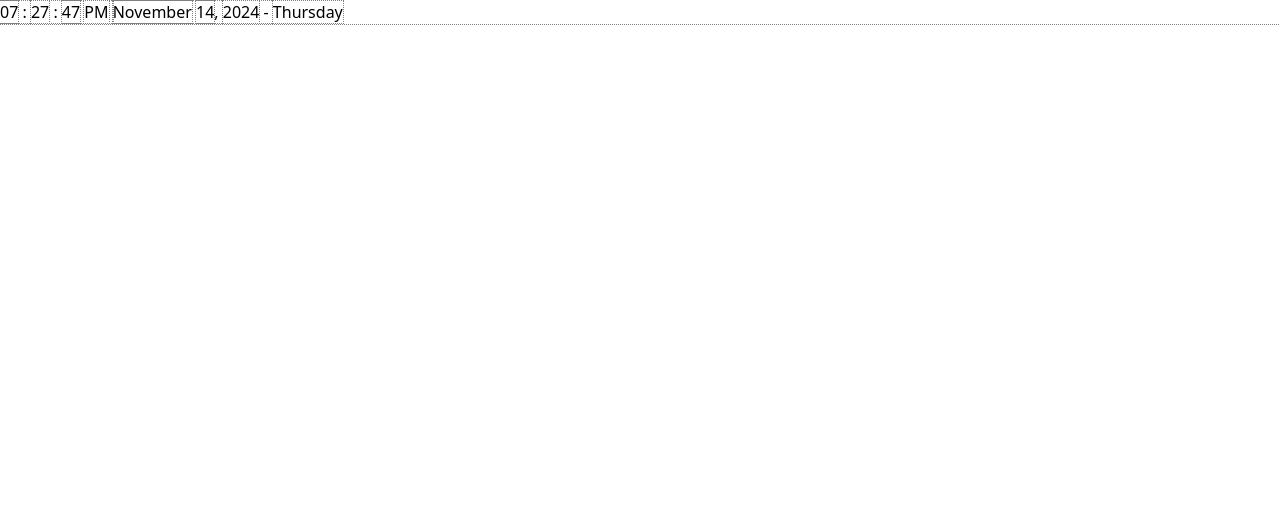
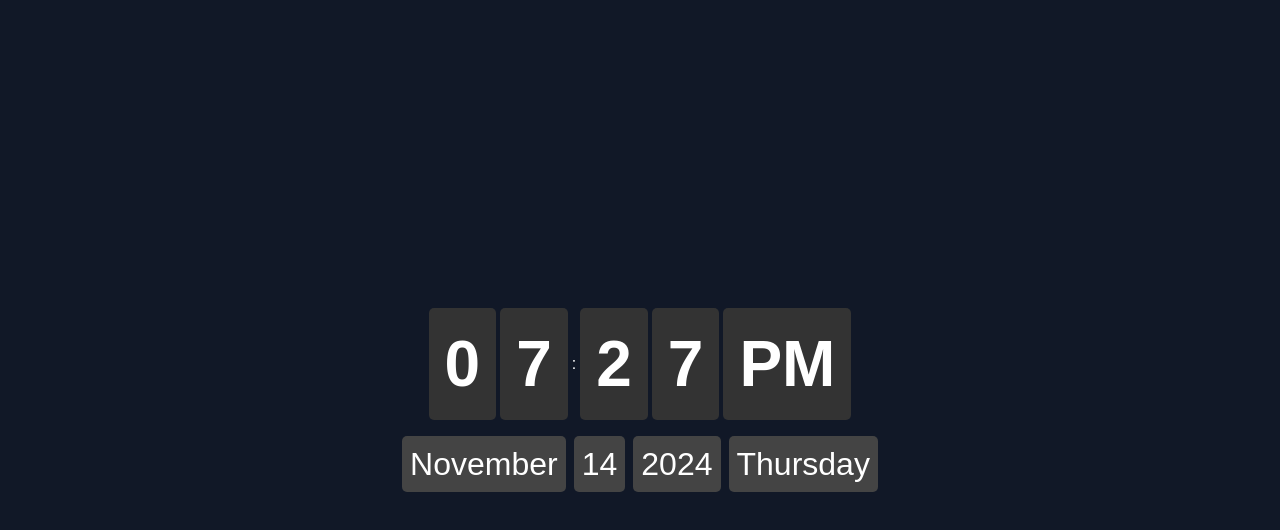
Before and after one commit to Oscar-Ruelas/date-time-tailwind, a website: page public/index.html in a window 1280 px wide. Drawn offline with Linux system fonts and the light colour scheme.

Commit message:
almost done

```diff
--- a/public/date.js
+++ b/public/date.js
@@ -2,70 +2,43 @@
 Static Data
 ************/
 const allTheMonths = [
-    "January",
-    "February",
-    "March",
-    "April",
-    "May",
-    "June",
-    "July",
-    "August",
-    "September",
-    "October",
-    "November",
-    "December"
+  "January", "February", "March", "April", "May", "June",
+  "July", "August", "September", "October", "November", "December"
 ];
 const allTheDays = [
-    "Sunday",
-    "Monday",
-    "Tuesday",
-    "Wednesday",
-    "Thursday",
-    "Friday",
-    "Saturday"
+  "Sunday", "Monday", "Tuesday", "Wednesday", "Thursday", "Friday", "Saturday"
 ];
 
 /************
 Dynamic Data
 ************/
-  // Get and store current date and time with `new Date()` object
 const dateNow = new Date();
 
-  // Check-Check: See all `Date()` methods and properties
-  console.log( dateNow );
-
 const gotMonth = dateNow.getMonth();
-  // Get current day of the month
 let gotDayOfMonth = dateNow.getDate();
-  // Get current year
 const gotYear = dateNow.getFullYear();
-  // Get current day of the week
 const gotDayOfWeek = dateNow.getDay();
-
-  // Check-Check: Is the data correct?
-  console.log(gotMonth, gotDayOfMonth, gotYear, gotDayOfWeek);
 
 /************
 Get DOM Elements
 ************/
-  // Get the month
 const month = document.querySelector(".month");
-  // Get day of the month
 const dayOfMonth = document.querySelector(".dayOfMonth");
-  // Get year
 const year = document.querySelector('.year');
-  // Get Day of Week
 const dayOfWeek = document.querySelector('.dayOfWeek');
 
+/************
+Set DOM Elements with Cube Animation
+************/
+const setCubeElement = (element, newValue) => {
+  if (element.innerText !== newValue) {
+      element.innerText = newValue;
+      element.classList.add('animate-cube');
+      setTimeout(() => element.classList.remove('animate-cube'), 1000);
+  }
+};
 
-  /************
-  Set DOM Elements
-  ************/
-  // Set the month
-  month.innerText = allTheMonths[gotMonth];
-  // Set day of the month
-  dayOfMonth.innerText = gotDayOfMonth;
-  // Set the year
-  year.innerText = gotYear;
-  // Set the day of the week
-  dayOfWeek.innerText = allTheDays[gotDayOfWeek];
+setCubeElement(month, allTheMonths[gotMonth]);
+setCubeElement(dayOfMonth, gotDayOfMonth);
+setCubeElement(year, gotYear);
+setCubeElement(dayOfWeek, allTheDays[gotDayOfWeek]);
--- a/public/index.html
+++ b/public/index.html
@@ -3,36 +3,53 @@
 <head>
     <meta charset="UTF-8">
     <meta name="viewport" content="width=device-width, initial-scale=1.0">
-    <title>Tailwind CSS Starter Kit</title>
+    <title>Flip Clock</title>
 
     <link rel="stylesheet" href="style.css">
-
     <script src="time.js" defer></script>
     <script src="date.js" defer></script>
+</head>
+<body class="bg-gray-900 text-white flex justify-center items-center min-h-screen">
 
-</head>
-<body>
-
-    <main>
+    <main class="flex flex-col items-center">
 
         <!-- Time -->
-        <time class="time">
-                <data class="hours">HH</data> :
-                <data class="minutes">MM</data> :
-                <data class="seconds">SS</data>
-                <data class="amOrPM">AM/PM</data>
-            </time>
-
+        <time class="time flex items-center space-x-1 mb-4">
+            <span class="flip-container">
+                <data class="hours tens flip">0</data>
+            </span>
+            <span class="flip-container">
+                <data class="hours units flip">0</data>
+            </span>
+            <span>:</span>
+            <span class="flip-container">
+                <data class="minutes tens flip">0</data>
+            </span>
+            <span class="flip-container">
+                <data class="minutes units flip">0</data>
+            </span>
+            <span class="flip-container ml-2">
+                <data class="amOrPM flip">AM</data>
+            </span>
+        </time>
 
         <!-- Date -->
-        <time class="date">
-          <data class="month">Month</data>
-          <data class="dayOfMonth">00</data>,
-          <data class="year">0000</data> -
-          <data class="dayOfWeek">SMTWTFS</data>
+        <time class="date flex items-center space-x-2">
+            <span class="cube-container">
+                <data class="month cube">Month</data>
+            </span>
+            <span class="cube-container">
+                <data class="dayOfMonth cube">00</data>
+            </span>
+            <span class="cube-container">
+                <data class="year cube">0000</data>
+            </span>
+            <span class="cube-container">
+                <data class="dayOfWeek cube">Day</data>
+            </span>
         </time>
 
-      </main>
+    </main>
 
 </body>
 </html>
--- a/public/time.js
+++ b/public/time.js
@@ -1,66 +1,56 @@
-/************
-Dynamic Data
-************/
-// define `theClockApp` stored in function to be ran
 const theClockApp = () => {
+    const timeNow = new Date();
+    let gotHours = timeNow.getHours();
+    let gotMinutes = timeNow.getMinutes();
 
-    // Get and store current date and time with `new Date()` object
-    const timeNow = new Date();
-    // Check-Check: See all `Date()` methods and properties
-    // console.log( timeNow );
+    const gotAmOrPM = gotHours >= 12 ? 'PM' : 'AM';
+    gotHours = gotHours % 12 || 12;
 
-    // Get current hours
-    let gotHours = timeNow.getHours();
-    // Get current minutes
-    let gotMinutes = timeNow.getMinutes();
-    // Get current seconds
-    let gotSeconds = timeNow.getSeconds();
+    const hoursTens = Math.floor(gotHours / 10);
+    const hoursUnits = gotHours % 10;
+    const minutesTens = Math.floor(gotMinutes / 10);
+    const minutesUnits = gotMinutes % 10;
 
-    // Check-Check: Is the data correct?
-    // console.log(gotHours, gotMinutes, gotSeconds);
+    const hoursTensElem = document.querySelector(".hours.tens");
+    const hoursUnitsElem = document.querySelector(".hours.units");
+    const minutesTensElem = document.querySelector(".minutes.tens");
+    const minutesUnitsElem = document.querySelector(".minutes.units");
+    const amOrPMElem = document.querySelector(".amOrPM");
 
-    /************
-    Format Data
-    ************/
-    // Get AM or PM
-    const gotAmOrPM = gotHours >= 12 ? 'PM' : 'AM';
-    // Get 12 hour format
-    gotHours = gotHours % 12 || 12;
-    // Optionally, append zero to single digit hours
-    gotHours = gotHours < 10 ? `0${gotHours}` : gotHours;
-    // Optionally, append zero to single digit minutes
-    gotMinutes = gotMinutes < 10 ? `0${gotMinutes}` : gotMinutes;
-    // Optionally, append zero to single digit seconds
-    gotSeconds = gotSeconds < 10 ? `0${gotSeconds}` : gotSeconds;
-
-    /************
-    Get DOM Elements
-    ************/
-    // Get Hours
-    const hours = document.querySelector(".hours");
-    // Get minutes
-    const minutes = document.querySelector(".minutes");
-    // Get seconds
-    const seconds = document.querySelector(".seconds");
-    // Get AM or PM
-    const amOrPM = document.querySelector('.amOrPM');
-
-    /************
-    Set DOM Elements
-    ************/
-    // Set the hours
-    hours.innerText = gotHours;
-    // Set the minutes
-    minutes.innerText = gotMinutes;
-    // Set the seconds
-    seconds.innerText = gotSeconds;
-    // Set AM or PM
-    amOrPM.innerText = gotAmOrPM;
-
+    // Update hours tens place
+    if (hoursTensElem.innerText !== `${hoursTens}`) {
+        hoursTensElem.innerText = hoursTens;
+        hoursTensElem.classList.add('animate-flip');
+        setTimeout(() => hoursTensElem.classList.remove('animate-flip'), 600);
     }
 
-    /************
-    Run App
-    ************/
-    // Re-run `theClockApp` every 1 second (1000 ms)
-    setInterval(theClockApp, 1000);
+    // Update hours units place
+    if (hoursUnitsElem.innerText !== `${hoursUnits}`) {
+        hoursUnitsElem.innerText = hoursUnits;
+        hoursUnitsElem.classList.add('animate-flip');
+        setTimeout(() => hoursUnitsElem.classList.remove('animate-flip'), 600);
+    }
+
+    // Update minutes tens place
+    if (minutesTensElem.innerText !== `${minutesTens}`) {
+        minutesTensElem.innerText = minutesTens;
+        minutesTensElem.classList.add('animate-flip');
+        setTimeout(() => minutesTensElem.classList.remove('animate-flip'), 600);
+    }
+
+    // Update minutes units place
+    if (minutesUnitsElem.innerText !== `${minutesUnits}`) {
+        minutesUnitsElem.innerText = minutesUnits;
+        minutesUnitsElem.classList.add('animate-flip');
+        setTimeout(() => minutesUnitsElem.classList.remove('animate-flip'), 600);
+    }
+
+    // Update AM or PM
+    if (amOrPMElem.innerText !== gotAmOrPM) {
+        amOrPMElem.innerText = gotAmOrPM;
+        amOrPMElem.classList.add('animate-flip');
+        setTimeout(() => amOrPMElem.classList.remove('animate-flip'), 600);
+    }
+}
+
+setInterval(theClockApp, 1000);
--- a/src/input.css
+++ b/src/input.css
@@ -4,6 +4,66 @@
 @tailwind utilities;
 
 /* Your Awesome Styles */
-* {
-    outline: 1px dotted gray;
+body {
+    background-color: #1a1a1a;
+    color: #fff;
+    font-family: Arial, sans-serif;
 }
+
+/* Flip Clock Styles */
+.flip-container {
+    perspective: 1000px;
+}
+
+.flip {
+    display: inline-block;
+    font-size: 4rem;
+    font-weight: bold;
+    background-color: #333;
+    border-radius: 5px;
+    padding: 0.5rem 1rem;
+    transform-origin: bottom;
+    transition: transform 0.6s ease-in-out;
+}
+
+/* Flip Animation */
+@keyframes flip {
+    0% {
+        transform: rotateX(0deg);
+    }
+    100% {
+        transform: rotateX(-180deg);
+    }
+}
+
+.flip.animate-flip {
+    animation: flip 0.6s ease-in-out;
+}
+
+/* Cube Date Animation */
+.cube-container {
+    perspective: 1000px;
+}
+
+.cube {
+    display: inline-block;
+    font-size: 2rem;
+    background-color: #444;
+    border-radius: 5px;
+    padding: 0.25rem 0.5rem;
+    transform-style: preserve-3d;
+    transition: transform 1s ease-in-out;
+}
+
+@keyframes cube-flip {
+    0% {
+        transform: rotateY(0deg);
+    }
+    100% {
+        transform: rotateY(90deg);
+    }
+}
+
+.cube.animate-cube {
+    animation: cube-flip 1s ease-in-out;
+}
```
Also changed, not shown: public/style.css. Lines whose indentation alone changed are shown as unchanged.
